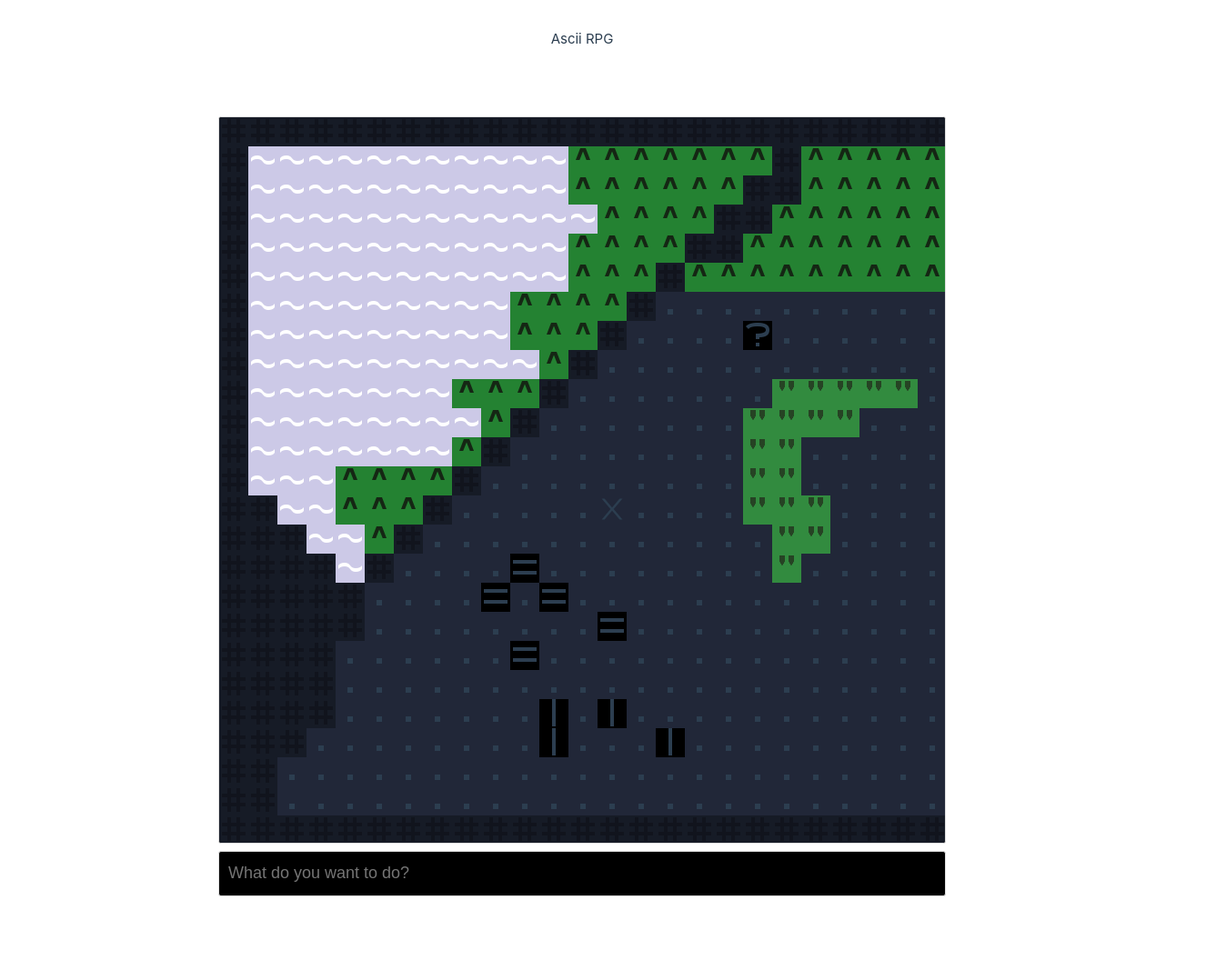
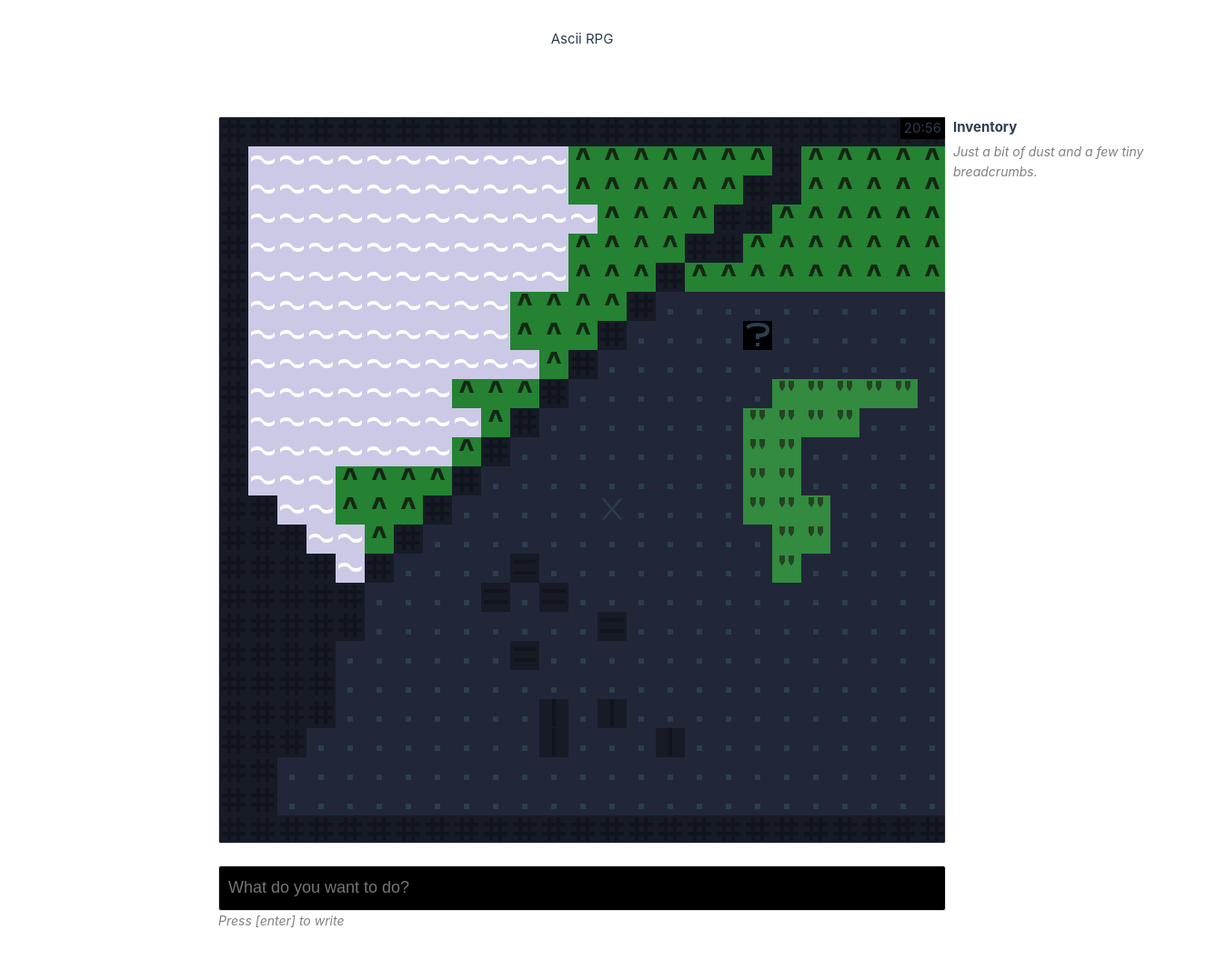
Before and after one commit to Sopamo/ascii-rpg, a Vue app: page / in a window 1280 px wide. Shown: the whole page at 91% size, 1348 px wide, since content can reach past the window. Before the commit the page ends 1018 px from the top, so only its background shows below. Built offline with nearby package versions, Linux system fonts and the light colour scheme.

Commit message:
add stuff

```diff
--- a/package.json
+++ b/package.json
@@ -13,8 +13,11 @@
     "format": "prettier --write src/"
   },
   "dependencies": {
+    "@deepgram/sdk": "^3.3.1",
     "@vueuse/core": "^10.9.0",
+    "date-fns": "^3.6.0",
     "groq-sdk": "^0.3.3",
+    "jsonrepair": "^3.7.1",
     "pinia": "^2.1.7",
     "vue": "^3.4.21",
     "vue-router": "^4.3.0"
--- /dev/null
+++ b/src/components/Inventory.vue
@@ -0,0 +1,32 @@
+<template>
+  <div class="s-inventory">
+    <div class="s-inventory__title">Inventory</div>
+    <template v-if="playerStore.inventory.length">
+      <div v-for="inventoryItem in playerStore.inventory">{{ inventoryItem }}</div>
+    </template>
+    <div v-else class="s-inventory__empty">Just a bit of dust and a few tiny breadcrumbs.</div>
+  </div>
+</template>
+
+<script setup lang="ts">
+import { usePlayerStore } from '@/stores/playerStore'
+
+const playerStore = usePlayerStore()
+</script>
+
+<style lang="scss" scoped>
+.s-inventory {
+  display: flex;
+  flex-direction: column;
+  max-width: 300px;
+}
+.s-inventory__title {
+  font-weight: bold;
+  margin-bottom: 4px;
+}
+.s-inventory__empty {
+  color: grey;
+  font-style: italic;
+  font-size: 14px;
+}
+</style>
--- a/src/components/MapRenderer.vue
+++ b/src/components/MapRenderer.vue
@@ -1,12 +1,22 @@
 <template>
-<div class="s-map">
-  <div v-for="(row, rowIndex) in mapStore.mapRows" :key="rowIndex" class="s-row">
-    <div :class="getClass(cell)" v-for="(cell, columnIndex) in row" class="s-cell" :key="columnIndex">
-      <template v-if="columnIndex === playerStore.playerPosition[0] && rowIndex === playerStore.playerPosition[1]">x</template>
-      <template v-else>{{ isSpecialThing(cell) ? '?' : cell }}</template>
+  <div class="s-map__wrapper">
+    <div class="s-time">{{ format(new Date(playerStore.currentTime * 1000), 'HH:mm') }}</div>
+    <div class="s-map" @mouseleave="setActiveCell(null)">
+      <div v-for="(row, rowIndex) in mapStore.mapRows" :key="rowIndex" class="s-row">
+        <div :class="getClass(cell)" @mouseover="setActiveCell(cell)" v-for="(cell, columnIndex) in row" class="s-cell"
+             :key="columnIndex">
+          <template v-if="columnIndex === playerStore.playerPosition[0] && rowIndex === playerStore.playerPosition[1]">
+            x
+          </template>
+          <template v-else>{{ isSpecialThing(cell) ? '?' : cell }}</template>
+        </div>
+      </div>
     </div>
+    <div class="s-activeCell">
+      <template v-if="activeCell">{{ cellTypes[activeCell]?.label || '?' }}</template>
+    </div>
+    <Inventory />
   </div>
-</div>
 </template>
 
 <script setup lang="ts">
@@ -15,23 +25,36 @@ import { onKeyStroke } from '@vueuse/core'
 import { usePromptStore } from '@/stores/promptStore'
 import { usePlayerStore } from '@/stores/playerStore'
 import { specialThings, useMapStore } from '@/stores/mapStore'
+import Inventory from '@/components/Inventory.vue'
+import { ref } from 'vue'
+import { format } from 'date-fns'
 
 const mapStore = useMapStore()
 const promptStore = usePromptStore()
 const playerStore = usePlayerStore()
+const activeCell = ref<string|null>(null)
+
+const cellTypes: Record<string, {class: string, label: string}> = {
+  '.': { class: 's-floor', label: 'floor' },
+  ':': { class: 's-floor', label: 'impassable terrain' },
+  '#': { class: 's-wall', label: 'wall' },
+  '~': { class: 's-water', label: 'water' },
+  '|': { class: 's-wall', label: 'vertical structure' },
+  '^': { class: 's-forest', label: 'tree' },
+  '"': { class: 's-foliage', label: 'foliage' },
+  '+': { class: 's-wall', label: 'closed door' },
+  '=': { class: 's-wall', label: 'table' },
+}
 
 function getClass(type: string) {
-  const typeMap: Record<string, string> = {
-    '~': 's-water',
-    '.': 's-floor',
-    '^': 's-forest',
-    '#': 's-wall',
-    '"': 's-foliage',
-  }
-  if(!typeMap[type]) {
+  if (!cellTypes[type]) {
     return ''
   }
-  return typeMap[type]
+  return cellTypes[type].class
+}
+
+function setActiveCell(cellType: string) {
+  activeCell.value = cellType
 }
 
 function isSpecialThing(char: string) {
@@ -39,7 +62,7 @@ function isSpecialThing(char: string) {
 }
 
 function handleMapKeyInput(e, callback) {
-  if(promptStore.isFocused) {
+  if (promptStore.isFocused) {
     return
   }
   e.preventDefault()
@@ -61,21 +84,35 @@ onKeyStroke(['d', 'D', 'ArrowRight'], (e) => handleMapKeyInput(e, () => {
 </script>
 
 <style lang="scss" scoped>
+.s-map__wrapper {
+  position: relative;
+}
+
 .s-map {
   width: 800px;
   height: 800px;
   background: black;
   border-radius: 3px;
   border: 1px solid #dedede;
-  font-family: asciifont, sans-serif;
-  font-size: 32px;
-  line-height: 1;
   overflow: hidden;
 }
 
 .s-row {
   display: flex;
   flex-direction: row;
+  font-family: asciifont, sans-serif;
+  font-size: 32px;
+  line-height: 1;
+  cursor: crosshair;
+  user-select: none;
+}
+
+.s-time {
+  position: absolute;
+  top: 1px;
+  right: 1px;
+  padding: 0 4px;
+  background: black;
 }
 
 .s-water {
@@ -102,4 +139,15 @@ onKeyStroke(['d', 'D', 'ArrowRight'], (e) => handleMapKeyInput(e, () => {
   color: #264324;
 }
 
+.s-inventory {
+  position: absolute;
+  top: 0;
+  right: -8px;
+  transform: translateX(100%);
+}
+.s-activeCell {
+  height: 16px;
+  text-align: right;
+  font-size: 12px;
+}
 </style>
--- a/src/components/Prompt.vue
+++ b/src/components/Prompt.vue
@@ -1,8 +1,20 @@
 <template>
-  <div class="s-promptInput" :class="{'-loading': promptStore.isLoading}">
-    <form @submit.prevent="submit">
-      <input @focus="promptStore.isFocused = true" @blur="promptStore.isFocused = false" ref="inputRef" :disabled="promptStore.isLoading" type="text" placeholder="What do you want to do?" v-model="promptStore.prompt" />
-    </form>
+  <div class="s-promptInput__wrapper">
+    <div class="s-promptInput" :class="{'-loading': promptStore.isLoading}">
+      <form @submit.prevent="submit">
+        <input @focus="promptStore.isFocused = true" @blur="promptStore.isFocused = false" ref="inputRef"
+               :disabled="promptStore.isLoading" type="text" placeholder="What do you want to do?"
+               v-model="promptStore.prompt" />
+      </form>
+    </div>
+    <div class="s-blurMessage">
+      <template v-if="promptStore.isFocused">
+        Press [esc] to be able to move
+      </template>
+      <template v-else>
+        Press [enter] to write
+      </template>
+    </div>
   </div>
 </template>
 
@@ -11,32 +23,45 @@ import { usePromptStore } from '@/stores/promptStore'
 import { ref } from 'vue'
 import { onKeyStroke } from '@vueuse/core'
 import { usePlayerStore } from '@/stores/playerStore'
+import { speak } from '@/playAudio'
 
 const playerStore = usePlayerStore()
 const promptStore = usePromptStore()
-const inputRef = ref<null|HTMLInputElement>(null)
+const inputRef = ref<null | HTMLInputElement>(null)
 
 onKeyStroke(['Escape'], (e) => {
   e.preventDefault()
   inputRef.value?.blur()
 })
-
-onKeyStroke(['Enter'], () => {
+let justFocusedPrompt = false
+onKeyStroke(['Enter'], async (e) => {
+  if(promptStore.isFocused) {
+    return
+  }
+  // Make sure to not submit the form, immediately after focusing the input
+  justFocusedPrompt = true
   inputRef.value?.focus()
 })
 
 async function submit() {
-  if(!promptStore.prompt) {
+  if (!promptStore.prompt || justFocusedPrompt) {
+    justFocusedPrompt = false
     return
   }
   const response = await promptStore.submitPrompt()
+  speak(response.narratorResponse)
   playerStore.updateInventoryFromResponse(response)
+  playerStore.updateTimeFromResponse(response)
   inputRef.value?.focus()
 }
 
 </script>
 
 <style lang="scss" scoped>
+.s-promptInput__wrapper {
+  display: flex;
+  flex-direction: column;
+}
 .s-promptInput {
   padding: 4px 8px;
   border-radius: 3px;
@@ -45,7 +70,6 @@ async function submit() {
 
   &.-loading {
     background: #1c1c1c;
-
   }
 
   input {
@@ -58,4 +82,10 @@ async function submit() {
     color: #dedede;
   }
 }
+
+.s-blurMessage {
+  font-style: italic;
+  font-size: 14px;
+  color: gray;
+}
 </style>
--- /dev/null
+++ b/src/playAudio.ts
@@ -0,0 +1,31 @@
+import { useSettingsStore } from '@/stores/settingsStore'
+
+let previousUrl: string|null = null
+
+const url = "https://api.deepgram.com/v1/speak?model=aura-arcas-en";
+
+export const speak = async (text: string) => {
+  const headers = {
+    Authorization: `Token ${useSettingsStore().getDeepgramApiKey()}`,
+    "Content-Type": "application/json",
+  };
+  const data = JSON.stringify({
+    text,
+  });
+  fetch(url, {
+    method: "POST",
+    headers,
+    body: data,
+  })
+    .then(response => response.blob())
+    .then(blob => {
+      const audio = document.createElement("audio");
+      audio.src = URL.createObjectURL(blob);
+      previousUrl = audio.src
+      audio.play();
+    })
+    .catch(error => console.error("Error:", error));
+  if(previousUrl) {
+    window.URL.revokeObjectURL(previousUrl);
+  }
+};
--- a/src/stores/playerStore.ts
+++ b/src/stores/playerStore.ts
@@ -1,52 +1,41 @@
-import { computed, ref } from 'vue'
+import { computed, type Ref, ref } from 'vue'
 import { defineStore } from 'pinia'
-function getItemNamesToAdd(str: string) {
-  const regex = /<give-item>(.*?)<\/give-item>/g;
-  const matches = str.match(regex);
-  const itemNames: string[] = [];
 
-  if (matches) {
-    for (const match of matches) {
-      const itemName = match.replace(/<give-item>(.*?)<\/give-item>/, '$1');
-      itemNames.push(itemName);
-    }
+function addItems(responseJSON: any, inventory: Ref<string[]>) {
+  if(!responseJSON?.inventoryActions?.add) {
+    return
   }
-
-  return itemNames;
+  responseJSON.inventoryActions.add.forEach((item: string) => inventory.value.push(item))
 }
-function getItemNamesToRemove(str: string) {
-  const regex = /<remove-item>(.*?)<\/remove-item>/g;
-  const matches = str.match(regex);
-  const itemNames: string[] = [];
-
-  if (matches) {
-    for (const match of matches) {
-      const itemName = match.replace(/<remove-item>(.*?)<\/remove-item>/, '$1');
-      itemNames.push(itemName);
-    }
+function removeItems(responseJSON: any, inventory: Ref<string[]>) {
+  if(!responseJSON?.inventoryActions?.remove) {
+    return
   }
-
-  return itemNames;
+  inventory.value = inventory.value.filter(inventoryItem => !responseJSON.inventoryActions.remove.includes(inventoryItem))
 }
-
 
 export const usePlayerStore = defineStore('player', () => {
   const inventory = ref<string[]>([])
   const playerPosition = ref<[number,number]>([13,13])
+  const currentTime = ref<number>(Math.round(Date.now() / 1000))
 
-  function updateInventoryFromResponse(response: string) {
-    const itemsToAdd = getItemNamesToAdd(response)
-    itemsToAdd.forEach(item => inventory.value.push(item))
-    const itemsToRemove = getItemNamesToRemove(response)
-    inventory.value = inventory.value.filter(inventoryItem => !itemsToRemove.includes(inventoryItem))
+  function updateInventoryFromResponse(response: any) {
+    addItems(response, inventory)
+    removeItems(response, inventory)
+  }
+  function updateTimeFromResponse(response: any) {
+    if(!response.minutesPassed) {
+      return
+    }
+    currentTime.value += parseInt(response.minutesPassed, 10) * 60
   }
 
   const inventoryString = computed(() => {
     if(!inventory.value.length) {
-      return 'Inventory is empty'
+      return 'Inventory is empty. Just a bit of dust and a few tiny breadcrumbs.'
     }
     return inventory.value.join("\n")
   })
 
-  return { inventory, inventoryString, playerPosition, updateInventoryFromResponse }
+  return { inventory, inventoryString, playerPosition, currentTime, updateInventoryFromResponse, updateTimeFromResponse }
 })
--- a/src/stores/promptStore.ts
+++ b/src/stores/promptStore.ts
@@ -4,6 +4,39 @@ import Groq from 'groq-sdk'
 import { usePlayerStore } from '@/stores/playerStore'
 import { useMapStore } from '@/stores/mapStore'
 import { useSettingsStore } from '@/stores/settingsStore'
+import { format } from 'date-fns'
+
+function extractJson(str: string): any {
+    let stack = [];
+    let jsonStart = -1;
+    let jsonEnd = -1;
+
+    for (let i = 0; i < str.length; i++) {
+      if (str[i] === '{') {
+        if (stack.length === 0) {
+          jsonStart = i;
+        }
+        stack.push('{');
+      } else if (str[i] === '}') {
+        stack.pop();
+        if (stack.length === 0) {
+          jsonEnd = i;
+          break;
+        }
+      }
+    }
+
+    if (jsonStart !== -1 && jsonEnd !== -1) {
+      let jsonStr = str.substring(jsonStart, jsonEnd + 1);
+      try {
+        return JSON.parse(jsonStr);
+      } catch (e) {
+        return null; // or throw an error, depending on your use case
+      }
+    } else {
+      return null; // or throw an error, depending on your use case
+    }
+}
 
 async function getGroqChatCompletion(message: string, memory: string[], messageHistory: MessageHistoryEntry[]) {
   const groq = new Groq({
@@ -20,22 +53,23 @@ async function getGroqChatCompletion(message: string, memory: string[], messageH
   let lastSystemResponse = ''
   const lastSystemHistoryEntry = [...messageHistory].reverse().find(entry => entry.role==='system')
   if(lastSystemHistoryEntry) {
-    lastSystemResponse = "Last game master response: \n" + lastSystemHistoryEntry.content
+    lastSystemResponse = "Previous dungeon master message:: \n" + lastSystemHistoryEntry.content.narratorResponse
   }
   const completion = await groq.chat.completions.create({
     messages: [
       {
         role: "system",
-        content: `You are an rpg game master, that gets presented a map as ascii art and an action that the character wants to take.
-You respond with a short funny narrator like sentence that describes what happens. If you want, you can address the player with "you ...".
-You can use xml tags (described below) to do special things.
+        content: `You are a dungeon master, that gets presented a map as ascii art and an action that the character wants to take.
+You respond with json, that contains a short funny narrator like sentence that describes what happens in the field "narratorResponse". If you want, you can address the player with "you ...".
 Try to create an interesting story, don't just let everything the player tries to do succeed. The more plausible it is what they are trying to do, the more likely it is they should succeed. Generally, their success probability is: ${successProbability}
-Assume the player has no items apart from the ones in their inventory.
+Assume the player doesn't have access to any items, apart from the ones in their inventory and if realistically, the ones that were mentioned in the previous prompt. They can't just pick up/use things out of thin air!
 Never assume / say that the player has moved somewhere, they have to move themselves.
-If they really, really earned it, you can also give the player an item. Do so like this: <give-item>itemname</give-item>. If they didn't get an item, don't comment on it.
-If they used an item in a way that would remove it from their inventory / destroy it, add <remove-item>itemname</remove-item> to the response.
-If something noteworthy happened, provide an extremely short summary (few words) after the response that we should commit to memory for the long term game, like this: <memory>summary of user&system message</memory>
+Only if they really, really earned it, and the item was mentioned in the previous dungeon master's message, you can give the player an item via the inventory action in the json. If they didn't get an item, don't comment on it.
+If they used an item in a way that would consume it, or makes it not available to them anymore, remove it from their inventory, via the inventory action in the json.
+If something noteworthy happened, provide an extremely short summary (a few words) that we should commit to memory for the long term game. Put it into the "memorize" key in the json.
+Estimate how much time has passed by doing whatever the player did and output that in the JSON in the "minutesPassed" key.
 Never respond with any of the map's ascii characters, the current inventory and never refer directly to the ascii map.
+If the player tries to pick up, or use in any way an item that is not mentioned, make them aware of the fact that they don't have that item.
 The ascii map is made out of these things:
 . is the default, empty floor
 : is impassable terrain
@@ -48,13 +82,17 @@ The ascii map is made out of these things:
 = is a table
 x is the player
 ${currentMapData.specialThings.join("\n")}
+Current time:
+${format(new Date(usePlayerStore().currentTime * 1000), 'hh:mm a')}
 Memory:
 ${memory.length ? memory.join("\n") : '-'}
 Current inventory:
 ${inventory}
 ${lastSystemResponse}
 Current map:
-${currentMapData.mapString}`
+${currentMapData.mapString}
+You respond only with valid json of this structure:
+{"narratorResponse":"","memorize":"","inventoryActions":{"add": ["itemName"], "remove": ["itemName"]},"minutesPassed": 30}`
       },
       {
         role: "user",
@@ -63,12 +101,12 @@ ${currentMapData.mapString}`
     ],
     model: "llama3-70b-8192",
   });
-  return completion.choices[0]?.message?.content
+  return extractJson(completion.choices[0]?.message?.content)
 }
 
 type MessageHistoryEntry = {
   role: "user"|"system"
-  content: string
+  content: any
 }
 
 export const usePromptStore = defineStore('prompt', () => {
@@ -79,28 +117,21 @@ export const usePromptStore = defineStore('prompt', () => {
 
   const memory = ref<string[]>([])
 
-  function updateMemoryFromResponse(str: string) {
-    const regex = /<memory>(.*?)<\/memory>/gi;
-    const matches = str.match(regex);
-
-    if (matches) {
-      for (const match of matches) {
-        const memoryEntry = match.toLowerCase().replace(/<memory>(.*?)<\/memory>/, '$1');
-        memory.value.push(memoryEntry);
-      }
+  function updateMemoryFromResponse(responseJSON: any) {
+    if(responseJSON.memorize) {
+      memory.value.push(responseJSON.memorize)
     }
-    return str.replace(regex, '')
   }
 
   async function submitPrompt() {
     isLoading.value = true
     messageHistory.value.push({role: "user",content: prompt.value})
-    let response = await getGroqChatCompletion(prompt.value, memory.value, messageHistory.value)
-    response = updateMemoryFromResponse(response)
-    messageHistory.value.push({role: "system",content: response})
+    const responseJSON = await getGroqChatCompletion(prompt.value, memory.value, messageHistory.value)
+    updateMemoryFromResponse(responseJSON)
+    messageHistory.value.push({role: "system",content: responseJSON})
     prompt.value = ""
     isLoading.value = false
-    return response
+    return responseJSON
   }
 
   return { prompt, isLoading, messageHistory, isFocused, memory, submitPrompt }
--- a/src/stores/settingsStore.ts
+++ b/src/stores/settingsStore.ts
@@ -10,5 +10,14 @@ export const useSettingsStore = defineStore('settings', () => {
     return groqApiKey.value
   }
 
-  return { getGroqApiKey }
+  const deepgramApiKey = useStorage('deepgram-api-key', '')
+
+  function getDeepgramApiKey() {
+    if(!deepgramApiKey.value) {
+      deepgramApiKey.value = prompt('Please enter your deepgram api key')
+    }
+    return deepgramApiKey.value
+  }
+
+  return { getGroqApiKey, getDeepgramApiKey }
 })
--- a/src/views/HomeView.vue
+++ b/src/views/HomeView.vue
@@ -10,7 +10,6 @@
 import MapRenderer from '@/components/MapRenderer.vue'
 import Prompt from '@/components/Prompt.vue'
 
-import { usePromptStore } from '@/stores/promptStore'
 import GameMessage from '@/components/GameMessage.vue'
 </script>
 
@@ -20,5 +19,6 @@ import GameMessage from '@/components/GameMessage.vue'
   display: flex;
   flex-direction: column;
   gap: 8px;
+  position: relative;
 }
 </style>
```
Also changed, not shown: src/App.vue (+6 -4 lines), src/components/GameMessage.vue (+31 -2 lines), 1 other file (tests, documents, lock files or other folders).
